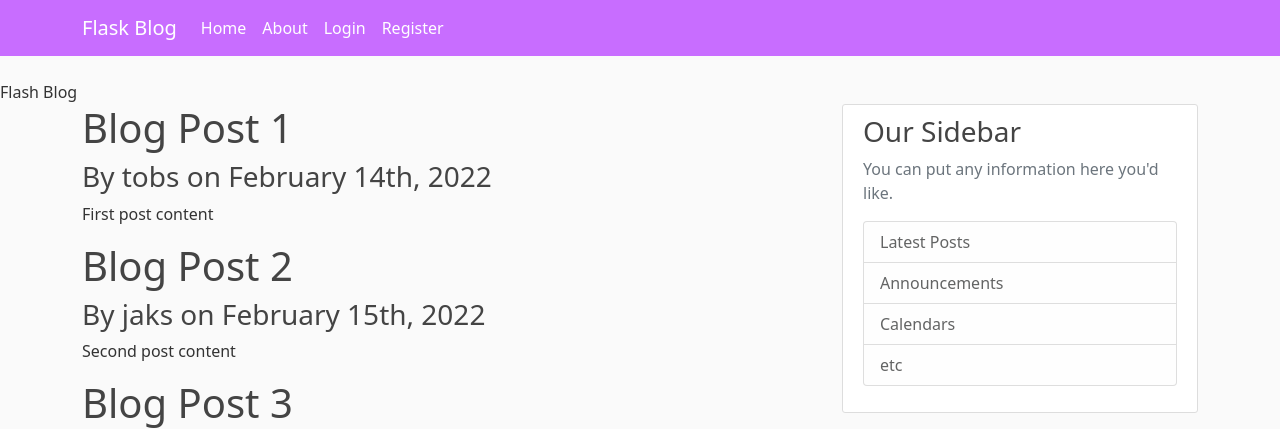
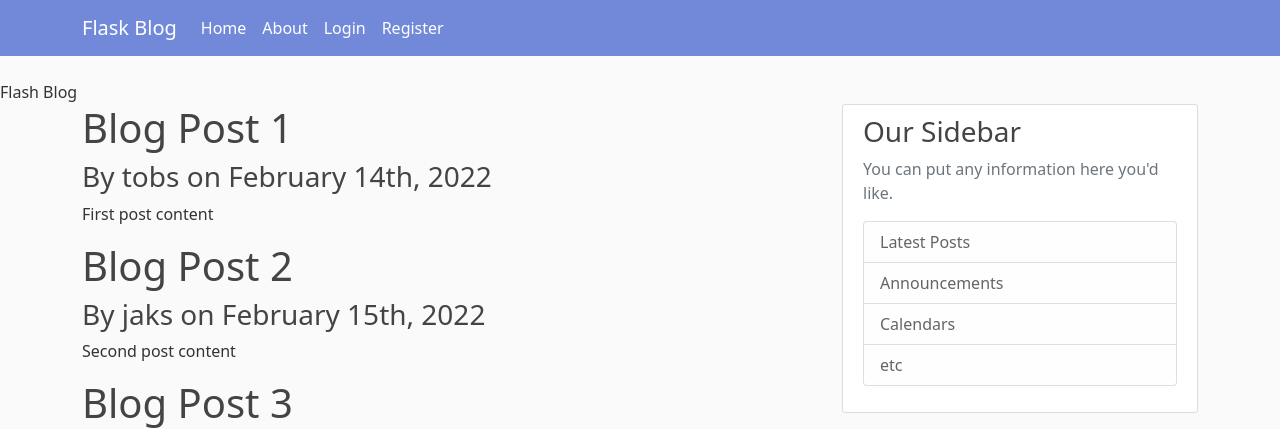
Before and after one commit to tobslovesjiji/Blog_App, a Flask app: page / in a window 1280 px wide. Shown: the top 429 px of the page. Run offline with Flask 2, Linux system fonts and the light colour scheme.

Commit message:
color change

```diff
--- a/static/main.css
+++ b/static/main.css
@@ -8,7 +8,7 @@ h1, h2, h3, h4, h5, h6 {
     color: #444444;
 }
 
-.bg-steel { background-color: #C86DFF;
+.bg-steel { background-color: #7289DA;
 }
 
 .site-header .navbar-nav .nav-link {
```
